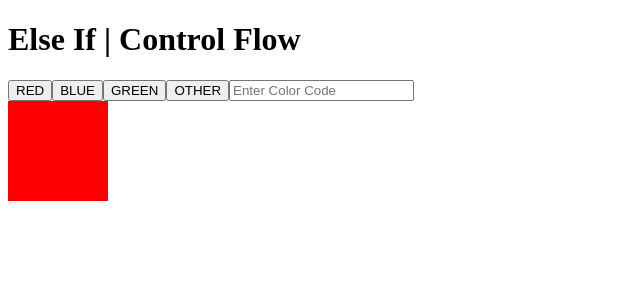
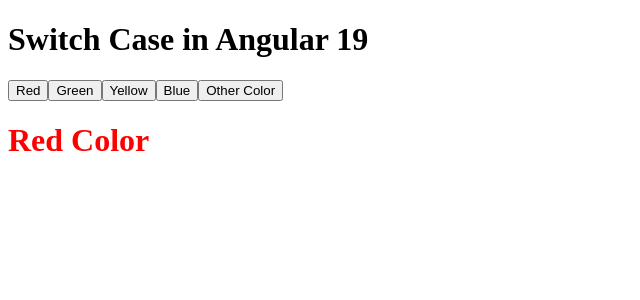
Before and after one commit to SakethSampathVinay/learn-angular, an Angular app: page / in a window 1280 px wide. Shown: the top 300 px of the page, without its empty margins (0-640 px from the left). Built offline with nearby package versions, Linux system fonts and the light colour scheme.

Commit message:
learned Switch Case

```diff
--- a/src/app/app.component.html
+++ b/src/app/app.component.html
@@ -2,4 +2,6 @@
 
 <!-- <app-get-and-set-input></app-get-and-set-input> -->
 
-<app-if-else></app-if-else>
+<!-- <app-if-else></app-if-else> -->
+
+<app-switch-case></app-switch-case>
--- a/src/app/app.component.ts
+++ b/src/app/app.component.ts
@@ -5,13 +5,14 @@ import { ProfileComponent } from './profile/profile.component';
 import { CounterApplicationComponent } from './counter-application/counter-application.component';
 import { GetAndSetInputComponent } from "./get-and-set-input/get-and-set-input.component";
 import { IfElseComponent } from "./if-else/if-else.component";
+import { SwitchCaseComponent } from "./switch-case/switch-case.component";
 
 @Component({
   selector: 'app-root',
   // imports: [RouterOutlet],
   templateUrl: './app.component.html',
   styleUrl: './app.component.css',
-  imports: [IfElseComponent]
+  imports: [SwitchCaseComponent]
 })
 export class AppComponent {
   title = 'learn-angular-youtube';
--- /dev/null
+++ b/src/app/switch-case/switch-case.component.html
@@ -0,0 +1,19 @@
+<h1>Switch Case in Angular 19</h1>
+
+<button (click)="handleColor('red')">Red</button>
+<button (click)="handleColor('green')">Green</button>
+<button (click)="handleColor('yellow')">Yellow</button>
+<button (click)="handleColor('blue')">Blue</button>
+<button (click)="handleColor('black')">Other Color</button>
+
+@switch (color) { @case("red") {
+<h1 style="color: red">Red Color</h1>
+} @case("green") {
+<h1 style="color: green">Green Color</h1>
+} @case("yellow") {
+<h1 style="color: yellow">Yellow Color</h1>
+} @case("blue") {
+<h1 style="color: blue">Blue Color</h1>
+}@default {
+<h1 style="color: black">No Color Match</h1>
+} }
--- /dev/null
+++ b/src/app/switch-case/switch-case.component.ts
@@ -0,0 +1,15 @@
+import { Component } from '@angular/core';
+
+@Component({
+  selector: 'app-switch-case',
+  imports: [],
+  templateUrl: './switch-case.component.html',
+  styleUrl: './switch-case.component.css'
+})
+export class SwitchCaseComponent {
+  color: string = "red";
+
+  handleColor(val: string) {
+    this.color = val;
+  }
+}
```
Also changed, not shown: src/app/switch-case/switch-case.component.css (added), 1 other file (tests, documents, lock files or other folders).
